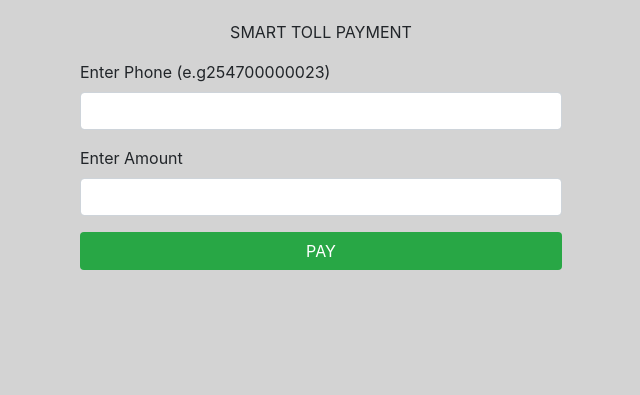
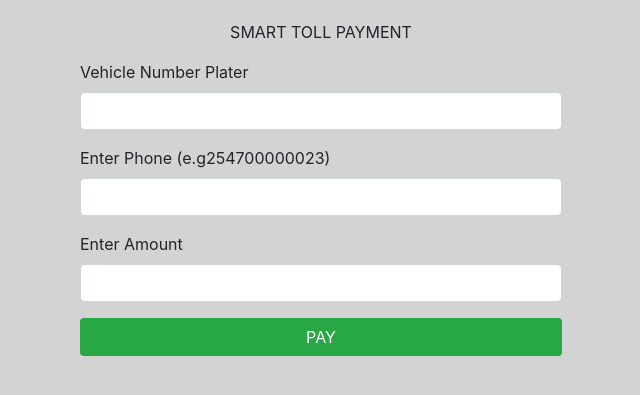
Before and after one commit to domambia/smart_tall_payment, a Flask app: template app/templates/pay.html in a window 1280 px wide. Shown: the top 395 px of the page, without its empty margins (319-959 px from the left). Run offline with Flask 2, Linux system fonts and the light colour scheme; the template is opened without the code that fills it: values named after a table or form of the project are taken from there, others are empty; some libraries are stand-ins or nearby versions.

Commit message:
[chore] add to form

```diff
--- a/app/templates/pay.html
+++ b/app/templates/pay.html
@@ -30,6 +30,10 @@
             <form action="" method="POST">
                 {{form.hidden_tag()}}
                 <div class="form-group">
+                    {{form.number.label}}
+                    {{form.number(class = "form-control")}}
+                </div>
+                <div class="form-group">
                     {{form.phone.label}}
                     {{form.phone(class = "form-control")}}
                 </div>
```
